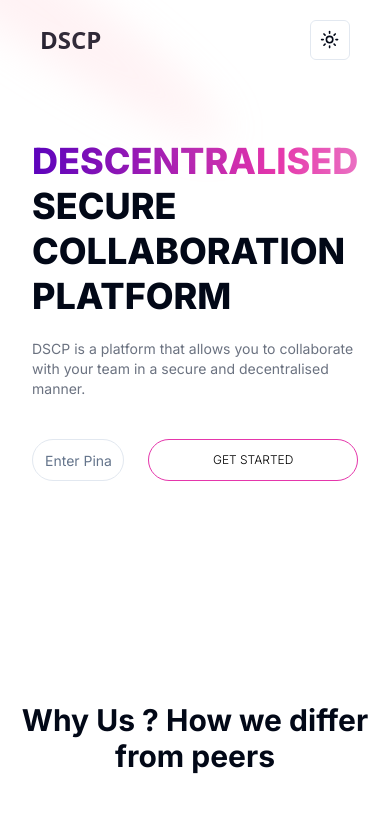
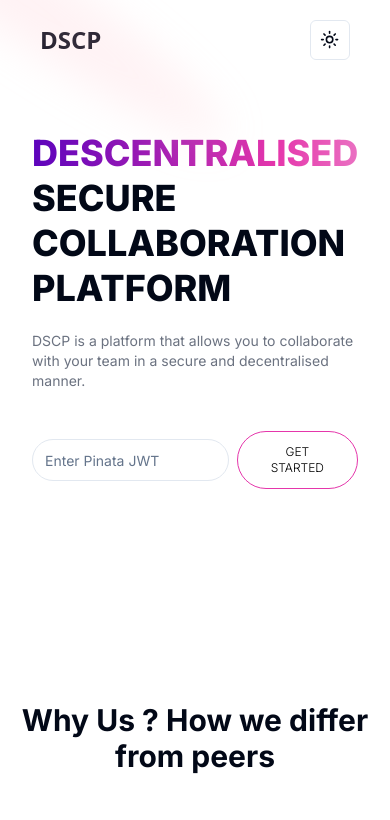
Before and after one commit to mohammadshaad/Decentralized-Secure-Collaboration-Platform, a Next.js app: page / in a window 390 px wide. Shown: the top 820 px of the page. Built offline with nearby package versions, Linux system fonts and the light colour scheme.

Commit message:
Refactor Hero component layout and styles

```diff
--- a/@/components/Hero.tsx
+++ b/@/components/Hero.tsx
@@ -43,12 +43,12 @@
         </p>
       </div>
 
-      <div className='w-full flex items-center justify-center mt-10 gap-6'>
-        <div className="w-1/2">
+      <div className='w-full flex items-center justify-center mt-10 gap-2 md:gap-6'>
+        <div className="w-full md:w-1/2">
           <Input
             type="text"
             id="pinataJWT"
-            className="rounded-full py-5"
+            className="rounded-full py-5 "
             value={pinataJWT}
             onChange={(e) => setPinataJWT(e.target.value)}
             placeholder="Enter Pinata JWT"
@@ -57,7 +57,7 @@
         {/* Update the onClick handler to call handleGetStarted instead of directly navigating */}
         <button
           onClick={handleGetStarted}
-          className='submit-button hover:border-white text-center dark:text-white dark:hover:border-black border border-[#e536ab] text-black transition-all duration-300 rounded-full hover:text-white text-xs font-light w-full md:w-auto py-3 px-7 uppercase ring-0 outline-none'
+          className='submit-button w-1/2 text-xs hover:border-white text-center dark:text-white dark:hover:border-black border border-[#e536ab] text-black transition-all duration-300 rounded-full hover:text-white font-light md:w-auto py-3 px-7 uppercase ring-0 outline-none'
         >
           Get Started
         </button>
```
